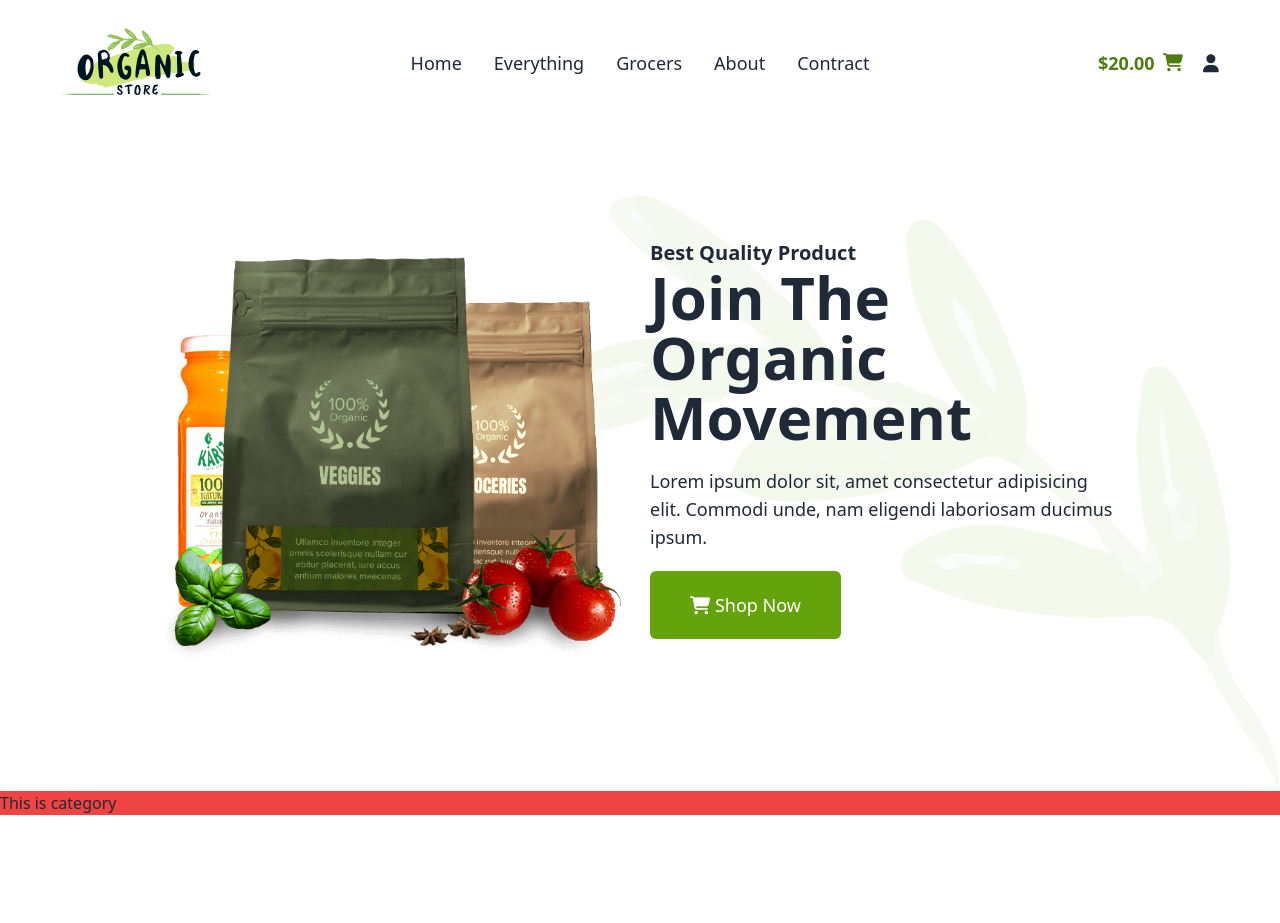
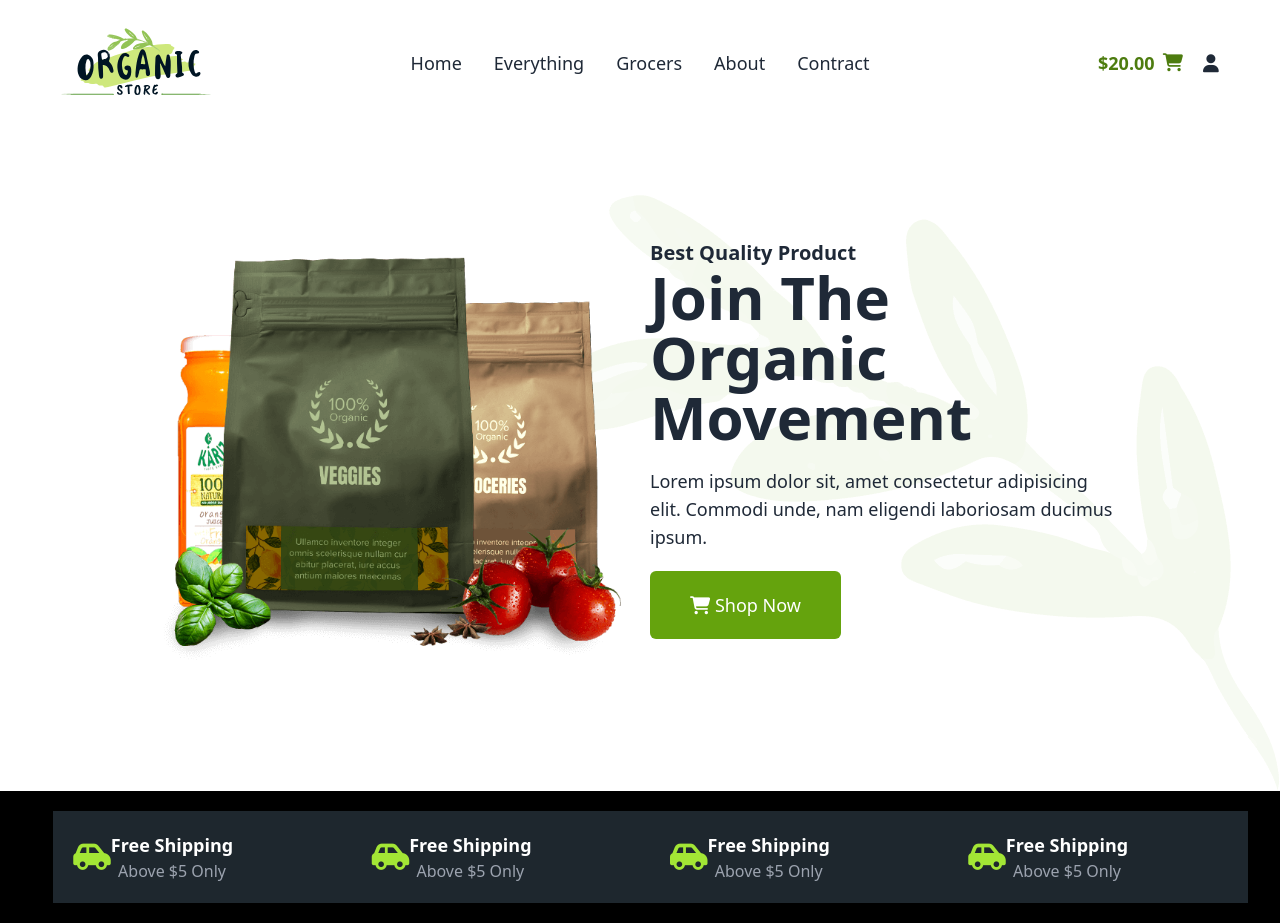
Before and after one commit to rimasultana/organic, a React (Vite) app: page / in a window 1280 px wide. Before the commit the page ends 815 px from the top, so only its background shows below. Built offline with nearby package versions, Linux system fonts and the light colour scheme.

Commit message:
review section

```diff
--- a/src/components/Caragory.jsx
+++ b/src/components/Caragory.jsx
@@ -1,8 +1,48 @@
-
 export default function Caragory() {
   return (
     <>
-    <h1 className="bg-red-500">This is category</h1>
+      <section className="bg-black w-full">
+        <div className="w-11/12 mx-auto py-5 ">
+        <div className="grid grid-cols-1 md:grid-cols-2 lg:grid-cols-4 items-center gap-5">
+          <div className="w-[300px] bg-[#1e272e] flex items-center p-5">
+            <div className="text-3xl text-lime-400">
+              <i className="fa-solid fa-car-side"></i>
+            </div>
+            <div className="flex items-center flex-col ">
+              <h3 className="text-white font-semibold text-lg">Free Shipping</h3>
+              <p className="text-gray-400 ">Above $5 Only</p>
+            </div>
+          </div>
+          <div className="w-[300px] bg-[#1e272e] flex items-center p-5">
+            <div className="text-3xl text-lime-400">
+              <i className="fa-solid fa-car-side"></i>
+            </div>
+            <div className="flex items-center flex-col ">
+              <h3 className="text-white font-semibold text-lg">Free Shipping</h3>
+              <p className="text-gray-400 ">Above $5 Only</p>
+            </div>
+          </div>
+          <div className="w-[300px] bg-[#1e272e] flex items-center p-5">
+            <div className="text-3xl text-lime-400">
+              <i className="fa-solid fa-car-side"></i>
+            </div>
+            <div className="flex items-center flex-col ">
+              <h3 className="text-white font-semibold text-lg">Free Shipping</h3>
+              <p className="text-gray-400 ">Above $5 Only</p>
+            </div>
+          </div>
+          <div className="w-[300px] bg-[#1e272e] flex items-center p-5">
+            <div className="text-3xl text-lime-400">
+              <i className="fa-solid fa-car-side"></i>
+            </div>
+            <div className="flex items-center flex-col ">
+              <h3 className="text-white font-semibold text-lg">Free Shipping</h3>
+              <p className="text-gray-400 ">Above $5 Only</p>
+            </div>
+          </div>
+          </div>
+        </div>
+      </section>
     </>
-  )
+  );
 }
--- a/src/components/header.jsx
+++ b/src/components/header.jsx
@@ -120,6 +120,5 @@ export default function Header() {
         </div>
       </section>
     </header>
-
   );
 }
```
